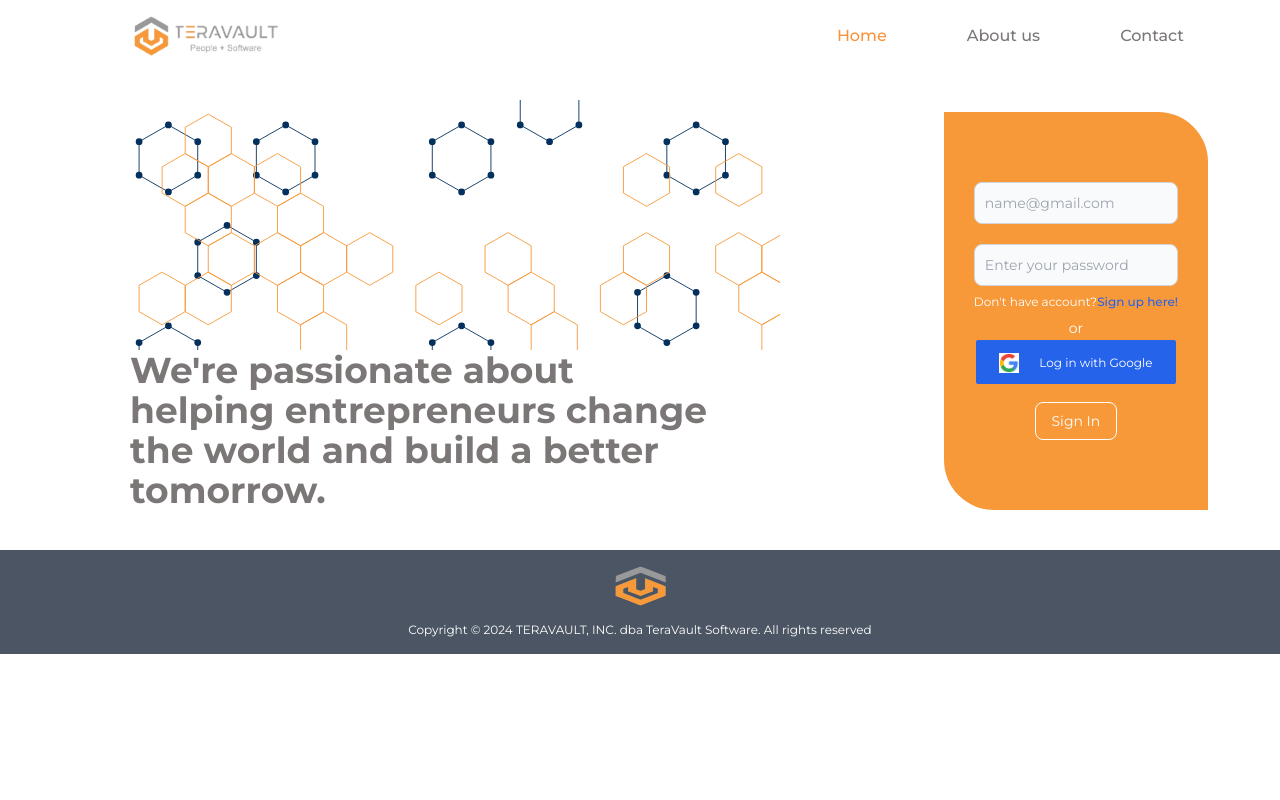
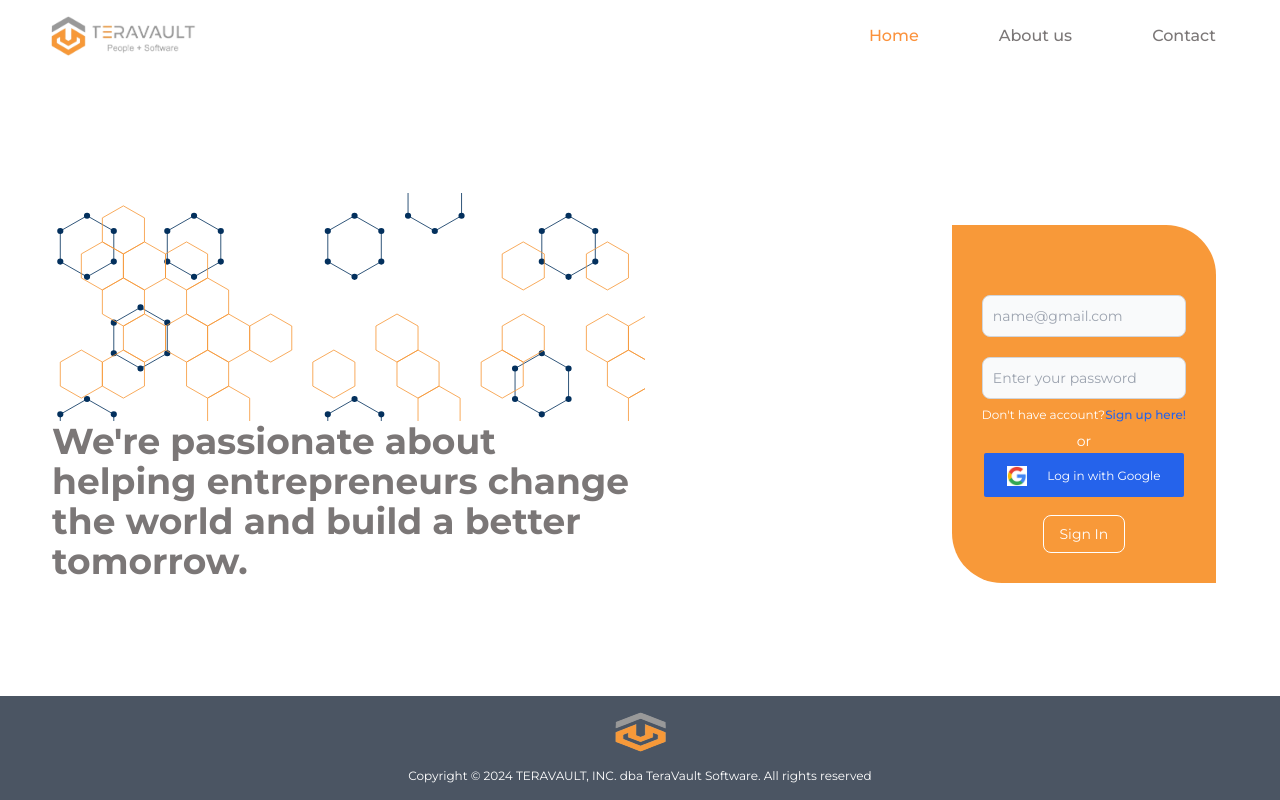
Before and after one commit to Ravenjoven/Hr-management-System, a React (Vite) app in the folder frontend/: page /login in a window 1280 px wide. Built offline with nearby package versions, Linux system fonts and the light colour scheme.

Commit message:
login footer changes

```diff
--- a/frontend/src/components/LoginPage.tsx
+++ b/frontend/src/components/LoginPage.tsx
@@ -12,10 +12,10 @@ const firstRoute = data[0].to;
 const firstLabel = data[0].label;
 const Login = () => {
   return (
-    <div className="min-h-screen max-w-screen bg-white font-montserrat">
+    <div className="flex flex-col h-screen justify-between min-h-screen max-w-screen bg-white font-montserrat h-full">
       <>
         <nav>
-          <div className="max-w-screen-xl flex flex-wrap items-center justify-between mx-auto p-4 h-full ml-[115px]">
+          <div className="max-w-screen-xl flex flex-wrap items-center justify-between mx-auto p-4 h-full ml-8 mr-8">
             <div className="flex items-center justify-start">
               <img src="../images/img2.png" className="h-10"></img>
               <img src="../images/img3.png" className="h-10 pt-2" />
@@ -45,7 +45,7 @@ const Login = () => {
               </svg>
             </button>
             <div
-              className="hidden w-full md:block md:w-auto mr-[80px]"
+              className="hidden w-full md:block md:w-auto mr-4"
               id="navbar-default"
             >
               <ul className="font-medium flex flex-col p-4 md:p-0 mt-4 md:flex-row md:space-x-20 rtl:space-x-reverse md:mt-0 md:border-0 transparent dark:bg-gray-800 md:dark:bg-gray-900 dark:border-gray-700">
@@ -78,8 +78,8 @@ const Login = () => {
             </div>
           </div>
         </nav>
-        <section className="max-w-screen-xl flex mx-auto ml-5">
-          <div className="pl-5 pt-2 ml-[90px] mt-[20px]">
+        <section className="max-w-screen-xl flex ml-8 mr-8">
+          <div className="w-full pl-5 pt-2">
               <svg
                 className="w-560 h-auto sm:w-full"
                 xmlns="http://www.w3.org/2000/svg"
@@ -114,9 +114,9 @@ const Login = () => {
               tomorrow.
             </h1>
           </div>
-          <div className="ml-[13%] mt-[40px]">
+          <div className="w-full flex justify-end mt-[40px]">
             <form
-              className="bg-[#f89939] p-4 rounded-tr-[50px] p-[30px] rounded-bl-[50px] h-[100%]"
+              className="bg-[#f89939] mr-8 p-4 rounded-tr-[50px] p-[30px] rounded-bl-[50px] h-full"
               action=""
             >
 
@@ -166,13 +166,15 @@ const Login = () => {
             </form>
           </div>
         </section>
-        <footer className="mt-[40px] bg-gray-600 text-center text-white p-4 text-xs">
-          <div className="flex justify-center items-center">
+        <footer className="w-full bg-gray-600 static bottom-0 text-center text-white p-4 text-xs">
+          <div className="grid content-end">
+            <div className="flex justify-center ">
               <img src="../images/img2.png" className="w-[60px] h-10 "></img>
             </div>
             <br />
               Copyright &copy; 2024 TERAVAULT, INC. dba TeraVault Software. All
               rights reserved
+          </div>
         </footer>
       </>
     </div>
```
Lines whose indentation alone changed are shown as unchanged.
